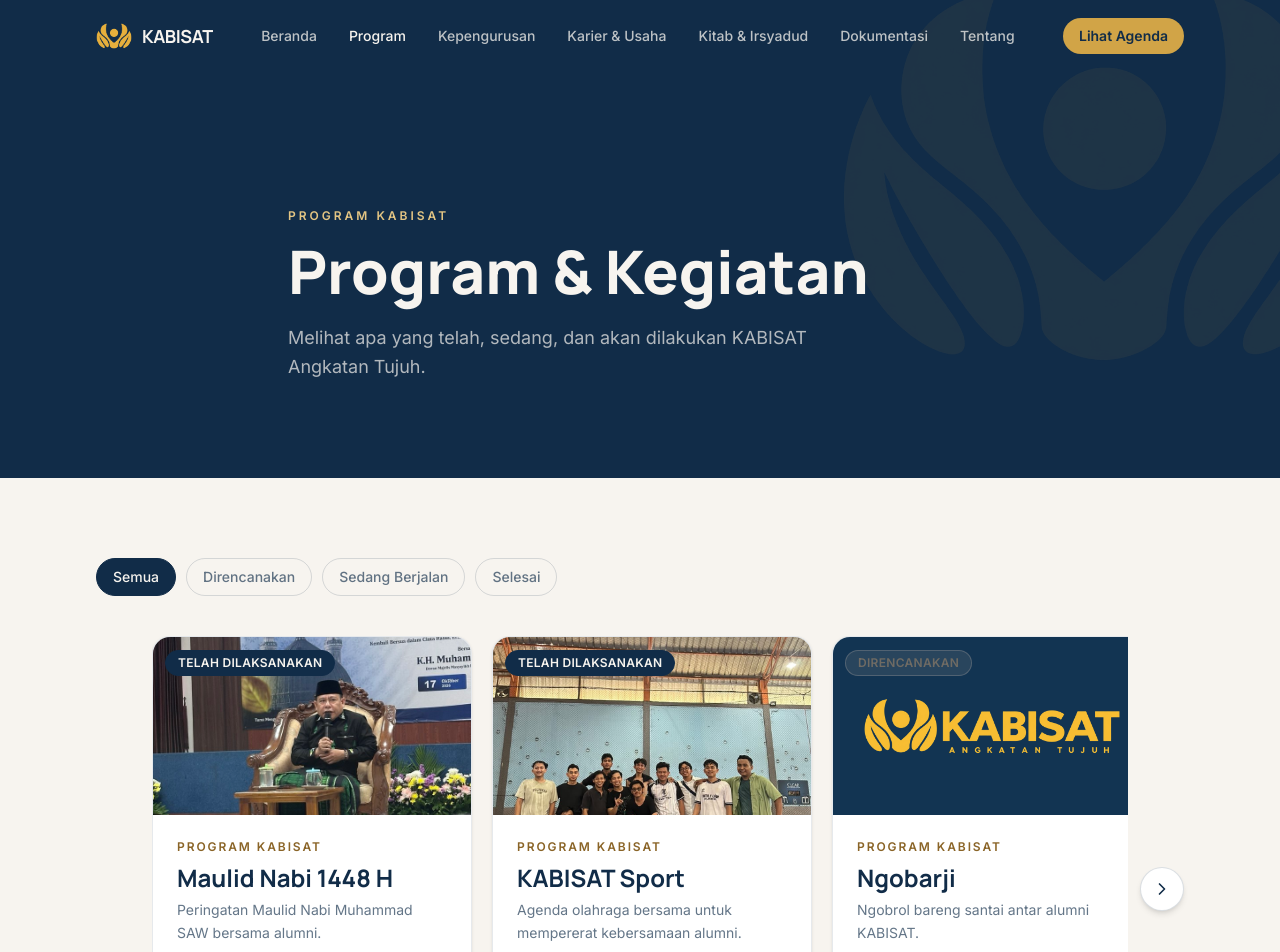
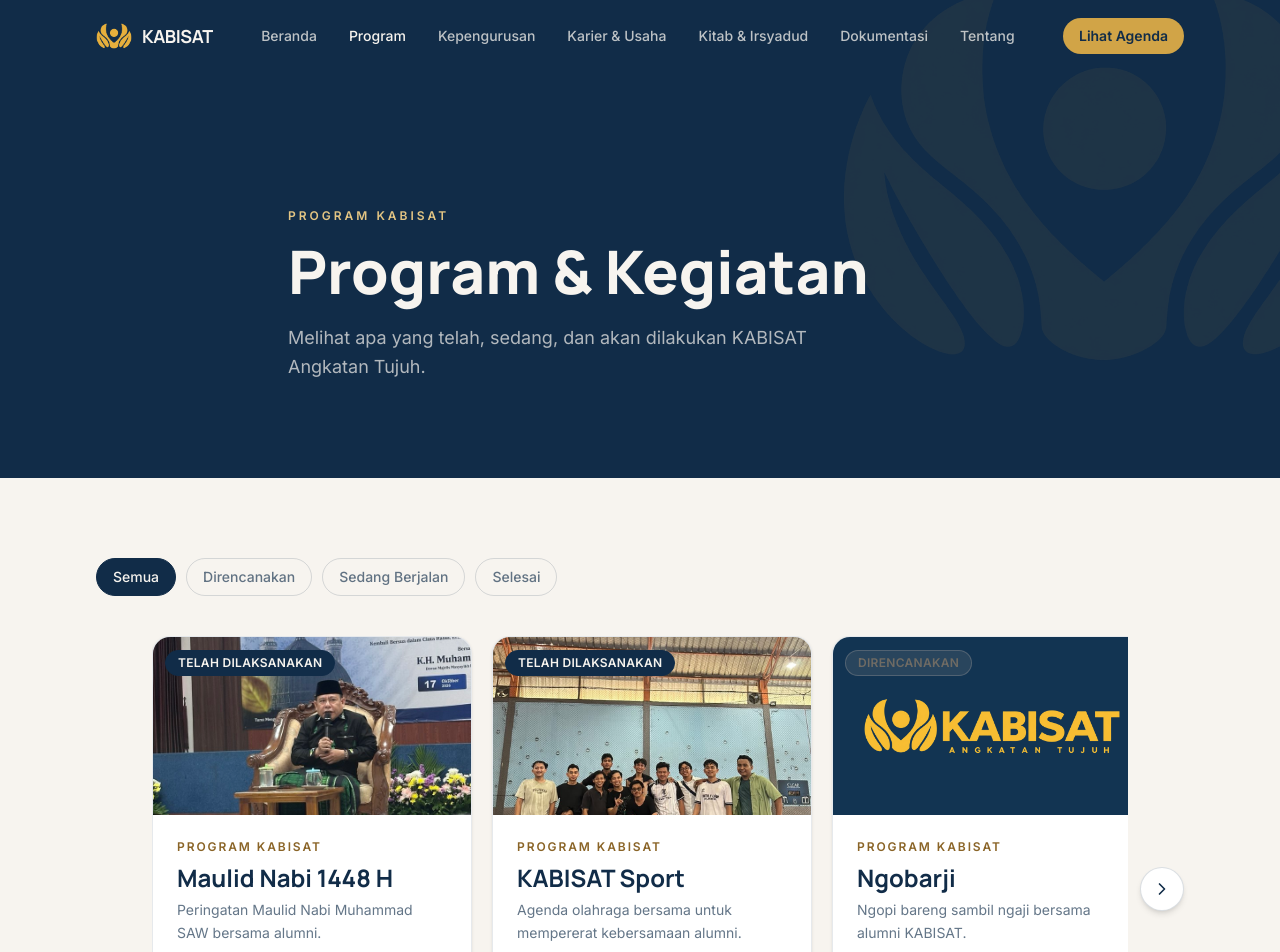
Before and after one commit to enefisualcode/kabisat-angkatan-tujuh, a Next.js app: page /program in a window 1280 px wide. Shown: the top 952 px of the page. Built offline with nearby package versions, Linux system fonts and the light colour scheme.

Commit message:
Perbarui deskripsi Ngobarji

```diff
--- a/src/data/programs.ts
+++ b/src/data/programs.ts
@@ -36,9 +36,9 @@
     id: "prog-2",
     slug: "ngobarji",
     title: "Ngobarji",
-    shortDescription: "Ngobrol bareng santai antar alumni KABISAT.",
+    shortDescription: "Ngopi bareng sambil ngaji bersama alumni KABISAT.",
     description:
-      "Ngobarji adalah agenda ngobrol santai antar alumni untuk mempererat silaturahmi sekaligus berbagi kabar dan cerita.",
+      "Ngobarji adalah agenda ngopi bareng sambil ngaji bersama alumni KABISAT untuk mempererat silaturahmi dan menambah wawasan keislaman.",
     status: "planned",
     stage: "coming-soon",
     icon: "message-circle",
```
